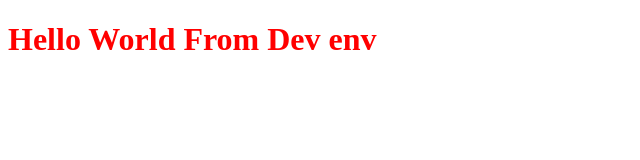
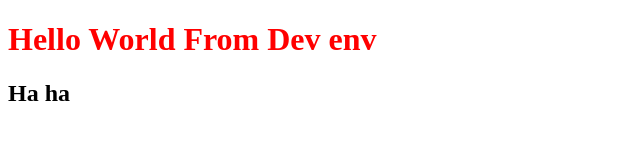
Before and after one commit to vantung220902/amplify-demo, a plain HTML site: page index.html in a window 1280 px wide. Shown: the whole page, without its empty margins (0-640 px from the left). Drawn offline with Linux system fonts and the light colour scheme.

Commit message:
feat: add text

```diff
--- a/index.html
+++ b/index.html
@@ -7,5 +7,6 @@
 </head>
 <body>
     <h1 style="color: red;">Hello World From Dev env</h1>
+    <h2>Ha ha</h2>
 </body>
 </html>
```
